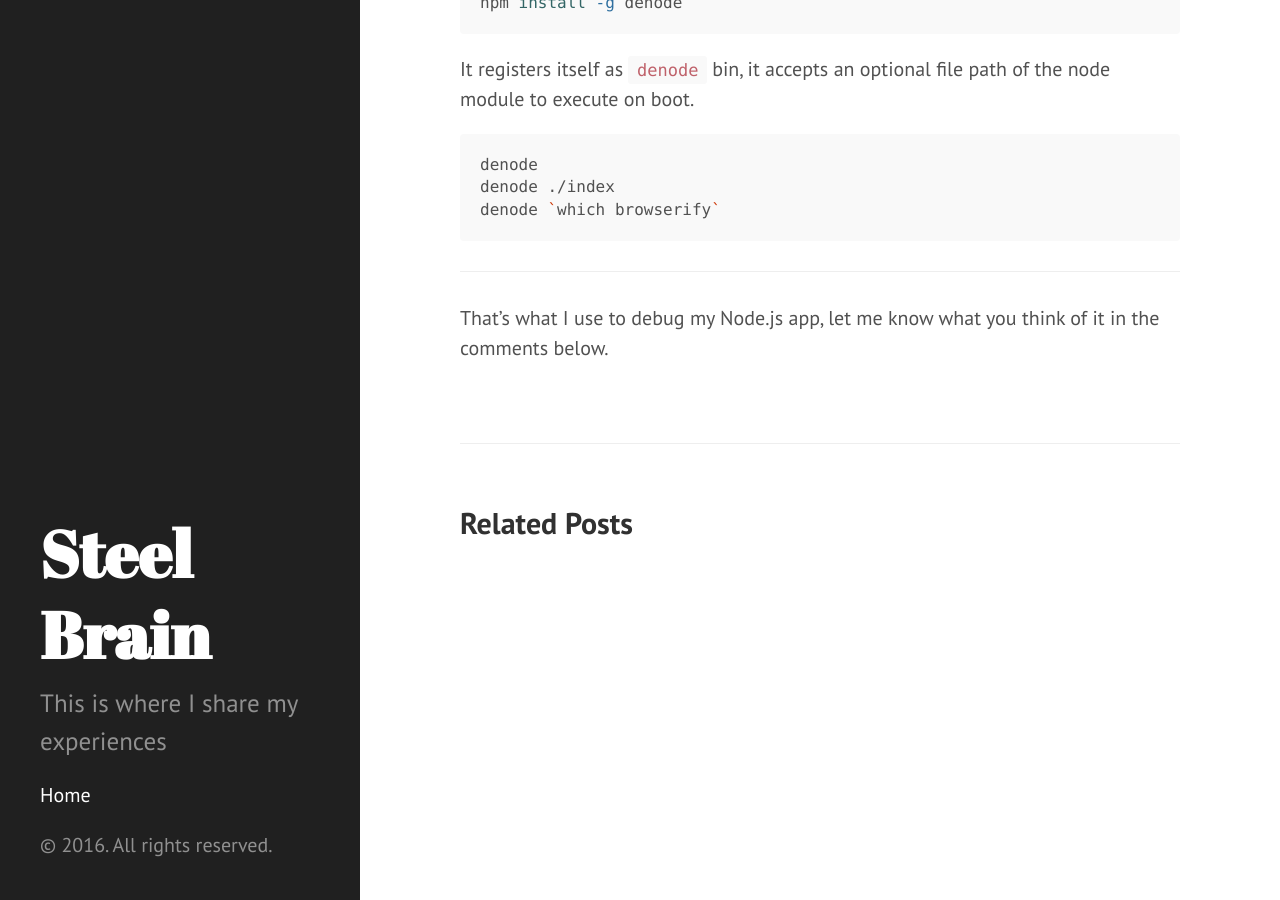
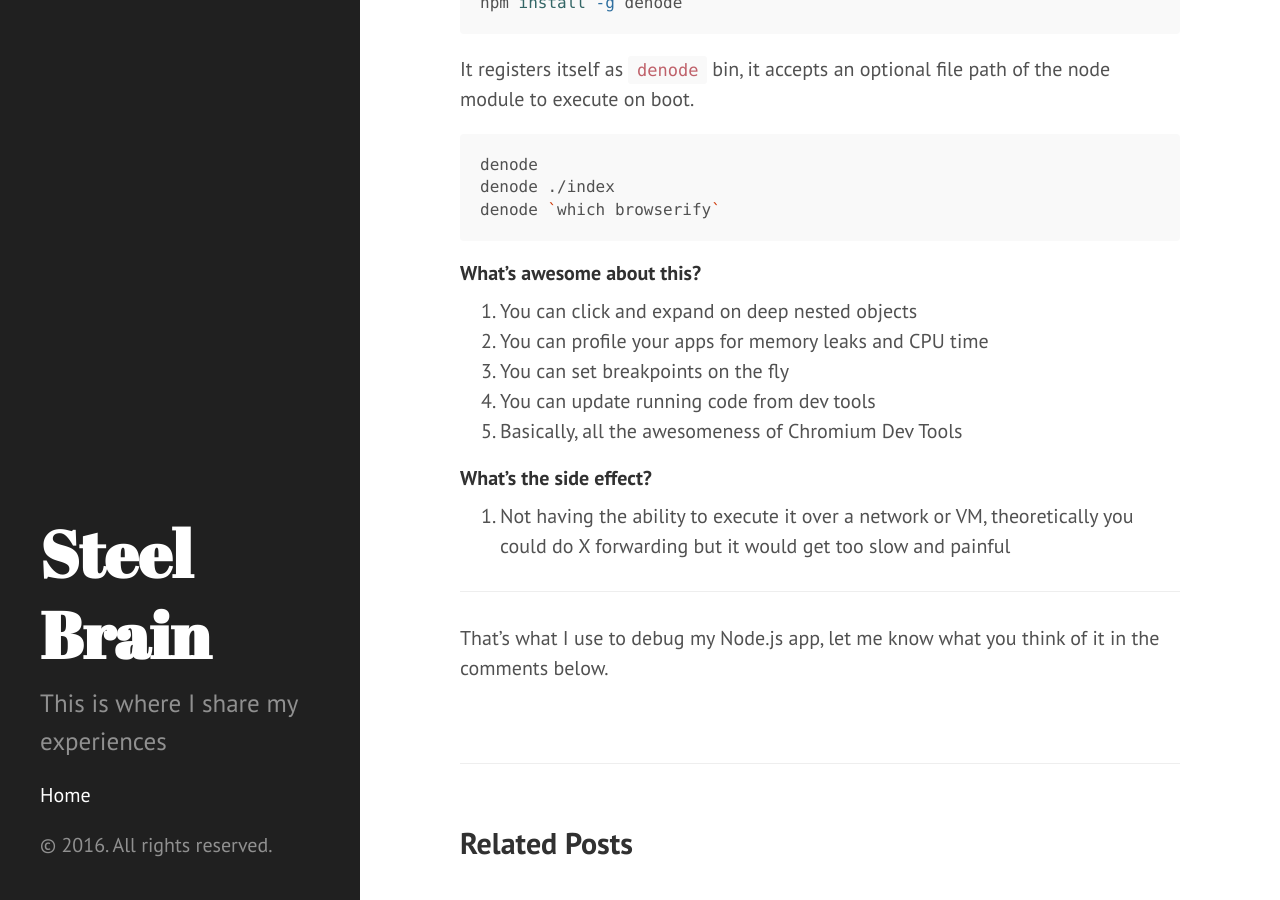
Before and after one commit to steelbrain/steelbrain.github.io, a Jekyll site: the page built from _posts/2016-04-15-how-i-debug-node-js.md, in a window 1280 px wide and 900 px high, scrolled down 1216 px. Built offline with Jekyll 4.4.1, drawn with Linux system fonts in a browser that asks for light colours; comment, search, counter and statistics services are not loaded.

Commit message:
:new: Add pros and cons to 'How I debug Node.js'

````diff
--- a/_posts/2016-04-15-how-i-debug-node-js.md
+++ b/_posts/2016-04-15-how-i-debug-node-js.md
@@ -49,6 +49,18 @@ denode ./index
 denode `which browserify`
 ```
 
+#### What's awesome about this?
+
+0. You can click and expand on deep nested objects
+0. You can profile your apps for memory leaks and CPU time
+0. You can set breakpoints on the fly
+0. You can update running code from dev tools
+0. Basically, all the awesomeness of Chromium Dev Tools
+
+#### What's the side effect?
+
+0. Not having the ability to execute it over a network or VM, theoretically you could do X forwarding but it would get too slow and painful
+
 ---
 
 That's what I use to debug my Node.js app, let me know what you think of it in the comments below.
````
